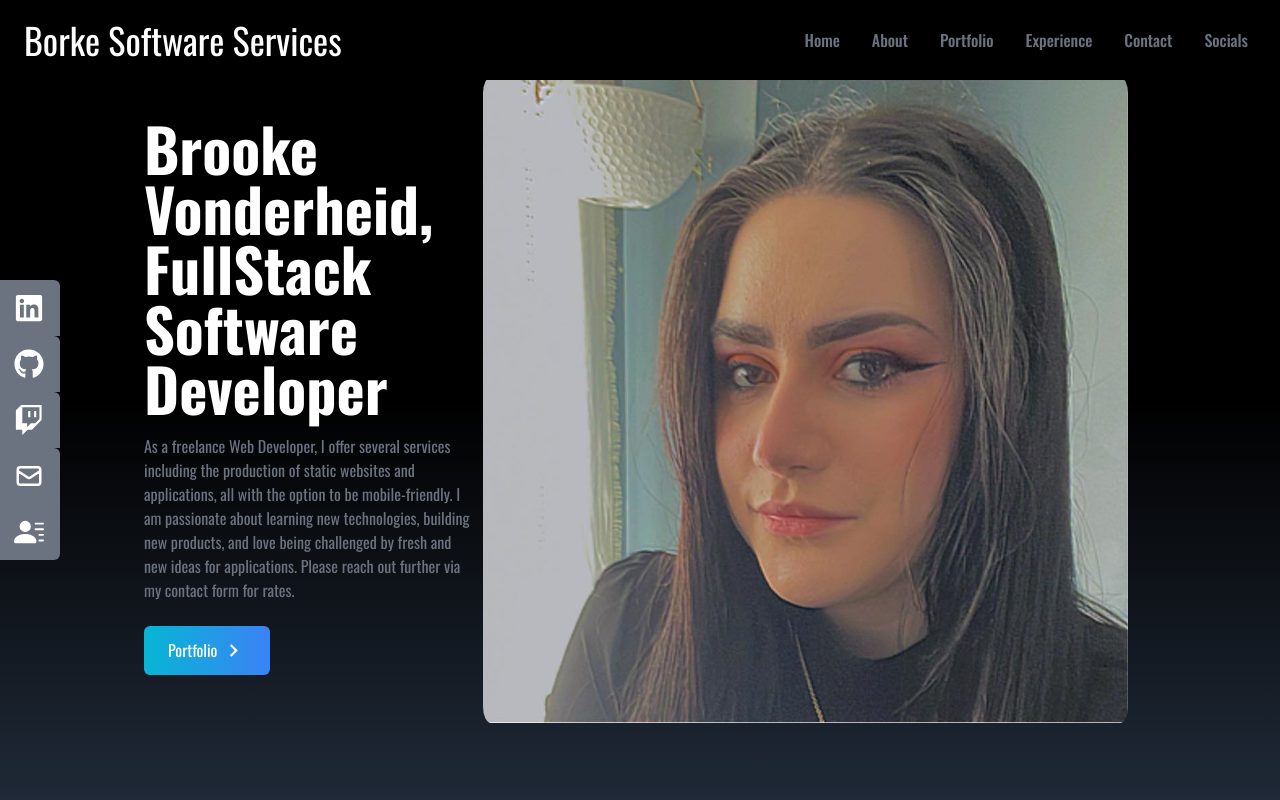
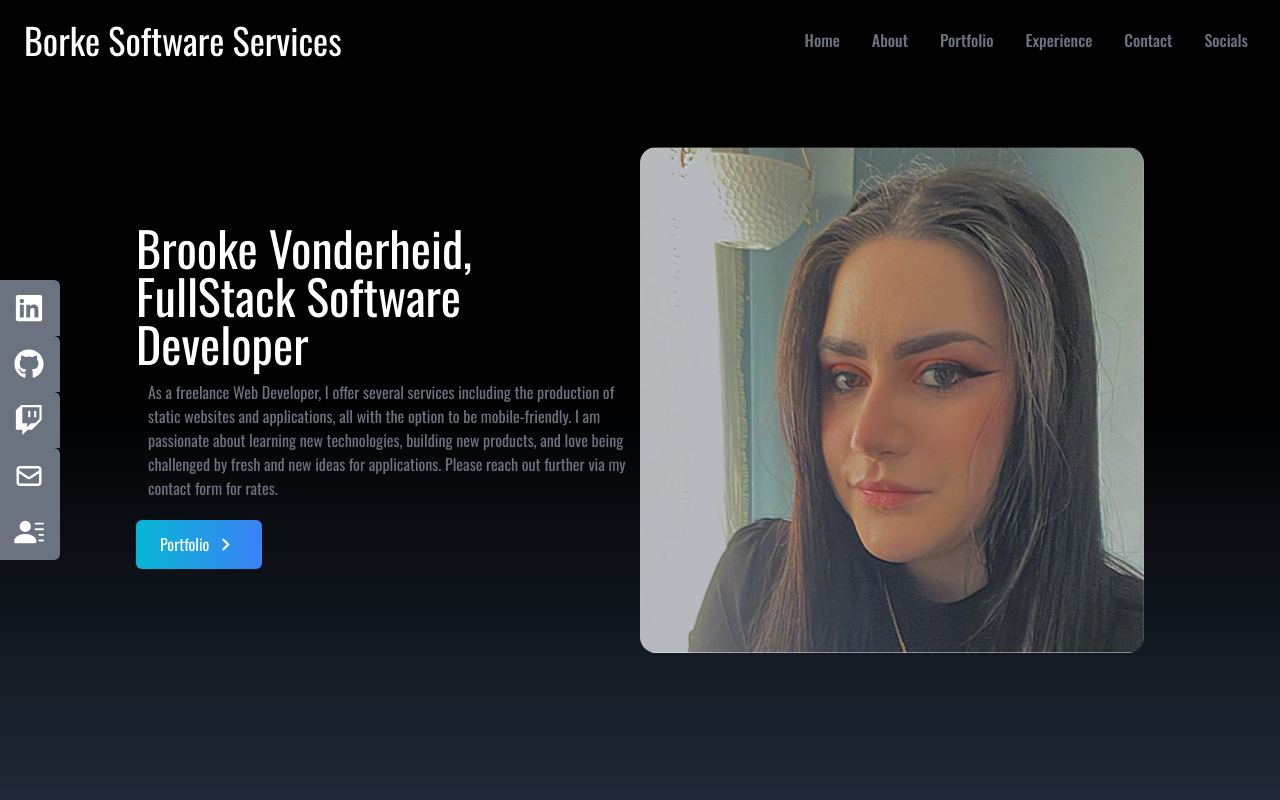
Before and after one commit to BrookaBrooke/BVPortfolio, a React (Create React App) app: page / in a window 1280 px wide. Shown: the top 800 px of the page. Built offline with nearby package versions, Linux system fonts and the light colour scheme.

Commit message:
fixed padding for headshot

```diff
--- a/src/components/Home.jsx
+++ b/src/components/Home.jsx
@@ -8,12 +8,12 @@ const Home = () => {
     <div name="home"
     className="h-screen w-full bg-gradient-to-b
     from-black via-black to-gray-800 text-white ">
-        <div className="max-w-screen-lg mx-auto flex flex-col items-center justify-center h-full px-4 md:flex-row">
+        <div className="max-w-screen-lg mx-auto flex flex-col items-center justify-center h-full px-2 md:flex-row">
             <div className="flex flex-col justify-center h-full">
-                <h2 className=" text-4xl sm:text-6xl font-bold text-white">
+                <h2 className=" text-4xl sm:text-5xl font-Oswald-700 text-white">
                     Brooke Vonderheid, FullStack Software Developer
                 </h2>
-                <p className="text-gray-500 py-4 max-w-medium">
+                <p className="text-gray-500 py-3 px-3 max-w-medium">
                     As a freelance Web Developer, I offer several services including the production of static websites and applications, all with the option to be mobile-friendly.
                     I am passionate about learning new technologies, building new products, and love being challenged by
                     fresh and new ideas for applications. Please reach out further via my contact form for rates.
@@ -28,7 +28,7 @@ const Home = () => {
                     </Link>
                 </div>
             </div>
-            <img src={headshot2} alt="my profile" className="rounded-2xl px-2 mx-auto w-2/3 md:w-half" />
+            <img src={headshot2} alt="my profile" className="rounded-2xl w-1/2 " />
         </div>
     </div>
     );
--- a/src/components/NavBar.jsx
+++ b/src/components/NavBar.jsx
@@ -35,7 +35,7 @@ const NavBar = () => {
   return (
     <div className="flex justify-between items-center w-full h-20 px-4 text-white bg-black fixed">
       <div>
-        <h1 className="text-4xl font-signature ml-2">Borke Software Services</h1>
+        <h1 className="text-4xl font-oswald-200 ml-2">Borke Software Services</h1>
       </div>
 
       <ul className="hidden md:flex">
```
